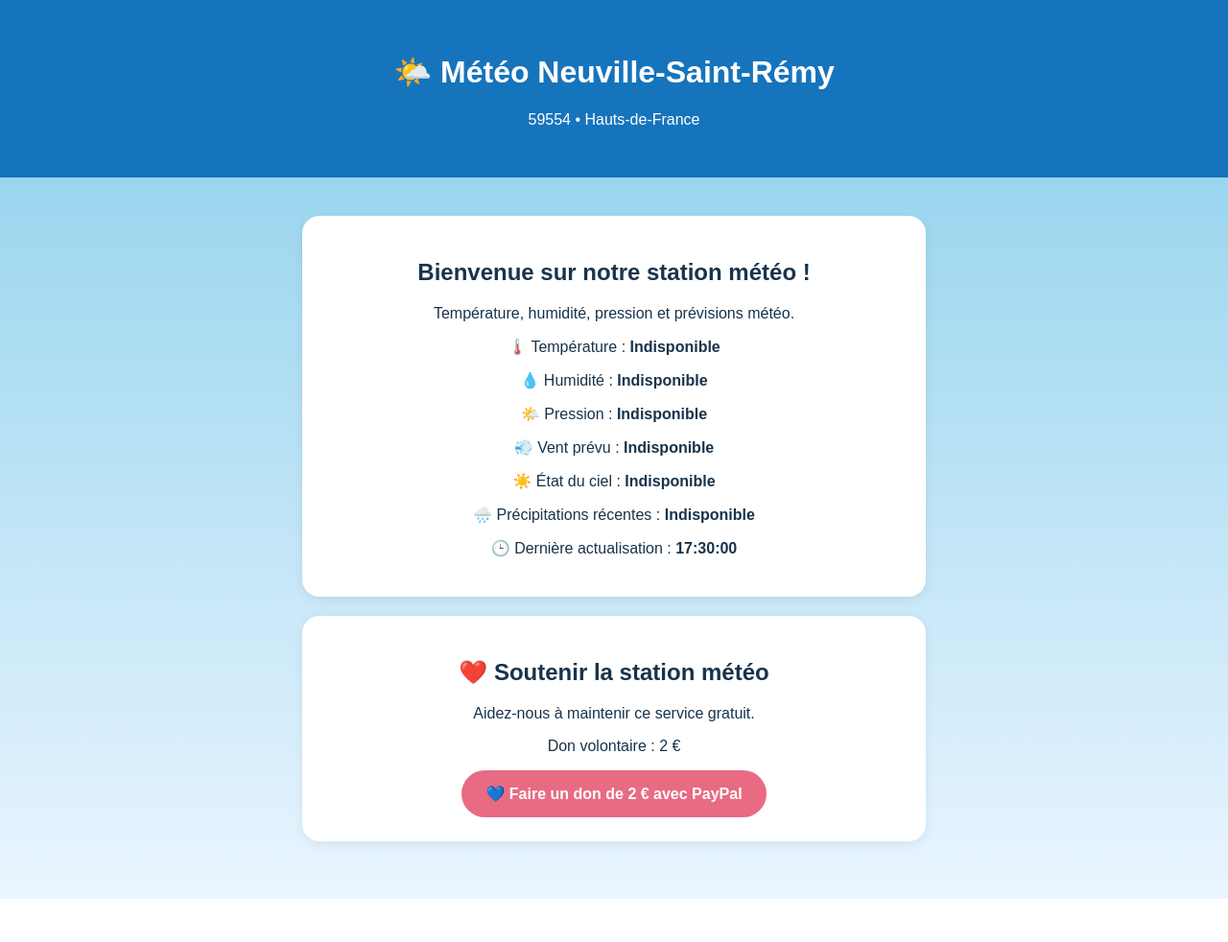
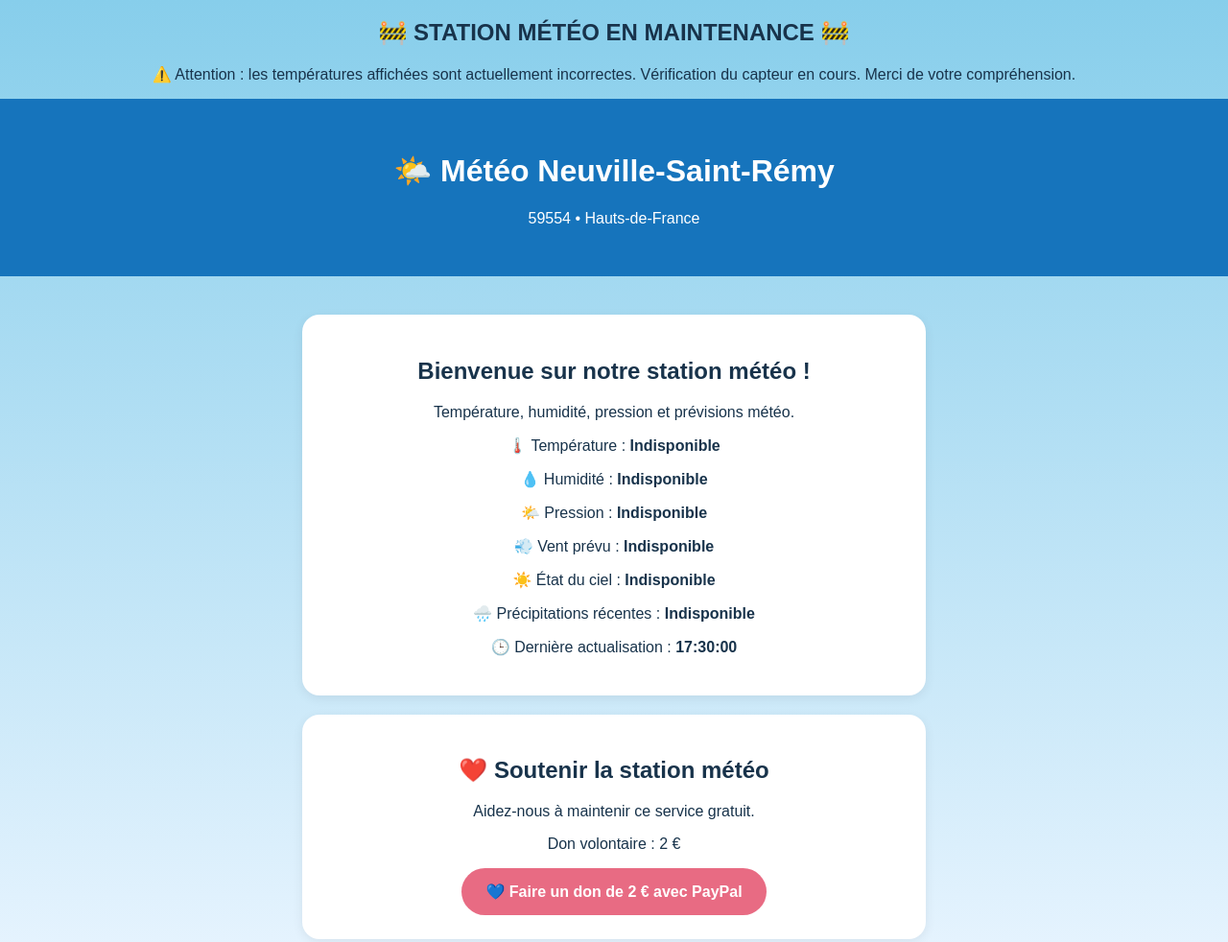
Before and after one commit to martinique59554-art/meteo-neuville-saint-remy, a plain HTML site: page index.html in a window 1280 px wide. Shown: the top 982 px of the page at 96% size. Before the commit the page ends 937 px from the top, so only its background shows below. Drawn offline with Linux system fonts and the light colour scheme; no server answers.

Commit message:
Update index.html

```diff
--- a/index.html
+++ b/index.html
@@ -4,7 +4,9 @@
 <head>
   <meta charset="UTF-8">
   <meta name="viewport" content="width=device-width, initial-scale=1">
-  <title>Météo Neuville-Saint-Rémy</title>
+
+
+
   <style>
  body {
   font-family: Arial, sans-serif;
@@ -42,6 +44,8 @@
   </style>
 </head>
 <body>
+  <h2>🚧 STATION MÉTÉO EN MAINTENANCE 🚧</h2>
+<p>⚠️ Attention : les températures affichées sont actuellement incorrectes. Vérification du capteur en cours. Merci de votre compréhension.</p>
   <header>
     <h1>🌤️ Météo Neuville-Saint-Rémy</h1>
     <p>59554 • Hauts-de-France</p>
```
